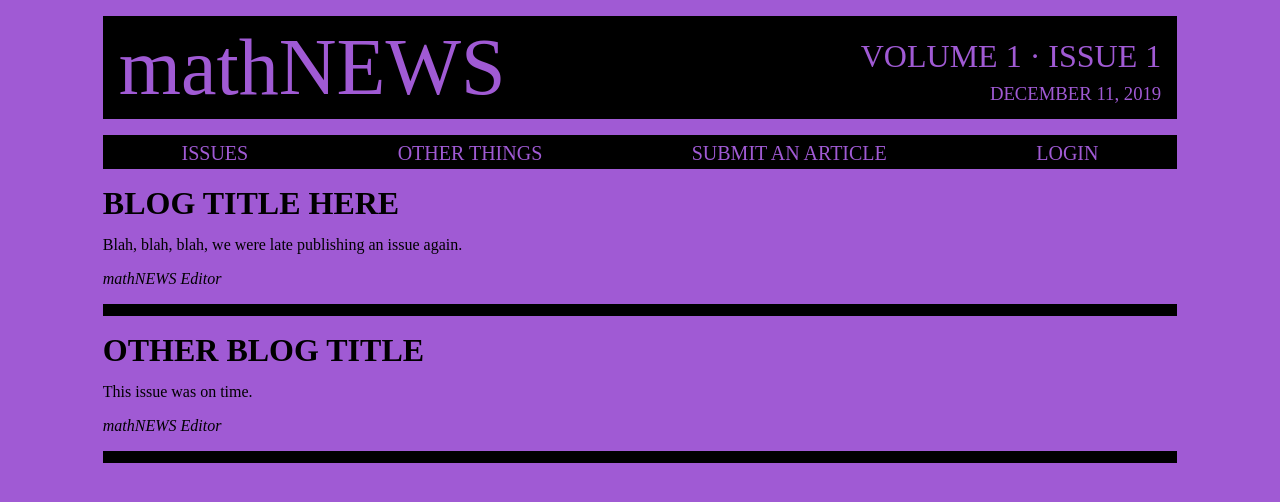
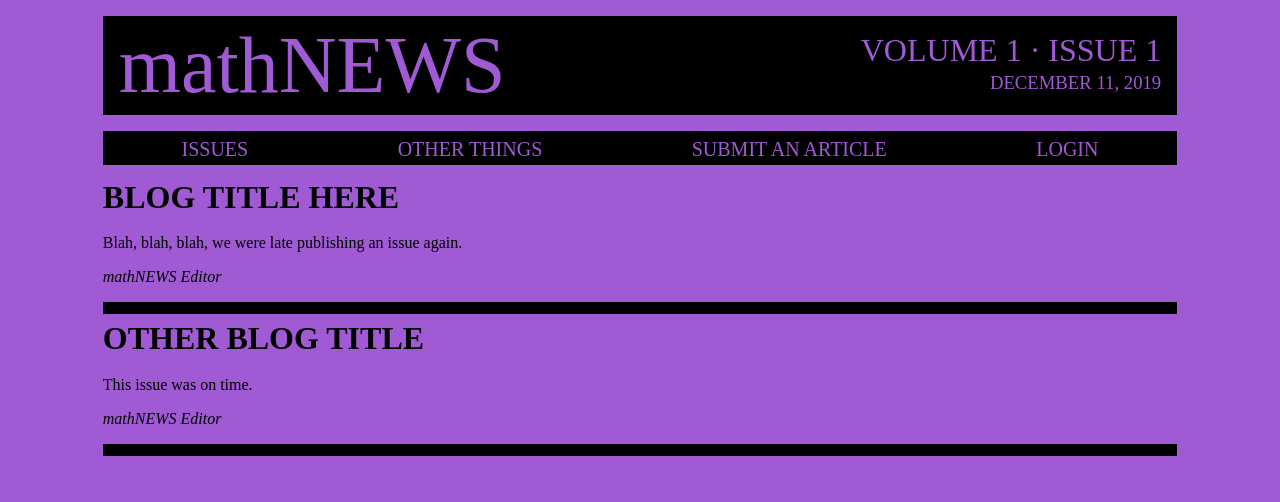
Before and after one commit to UWmathNEWS/slugline-api, a Django app: page / in a window 1280 px wide. Shown: the top 502 px of the page. Run offline with Django 3.2, Linux system fonts and the light colour scheme; tables that the repository leaves empty hold one stand-in row (values such as "Sample post"); some web fonts are replaced.

Commit message:
Tweak header and <hr> styles
This removes the top margin from headers and make <hr> 100% width.

```diff
--- a/static/css/base.css
+++ b/static/css/base.css
@@ -18,8 +18,8 @@
 
 .header-info > h3 {
     text-align: right;
-    line-height: 0.25em;
     font-weight: normal;
+    margin-bottom: 0.25em;
 }
 
 .header-info > h3:first-child {
--- a/static/css/slugline.css
+++ b/static/css/slugline.css
@@ -44,9 +44,10 @@
 
 /* Typography */
 h1, h2, h3, h4, h5, h6 {
+    margin-top: 0;
     font-family: DIN Next;
     text-transform: uppercase;
-    line-height: 0.75em;
+    line-height: 1em;
 }
 
 p {
@@ -64,4 +65,5 @@
     background-color: black;
     border: none;
     height: 0.75em;
+    width: 100%;
 }
```
